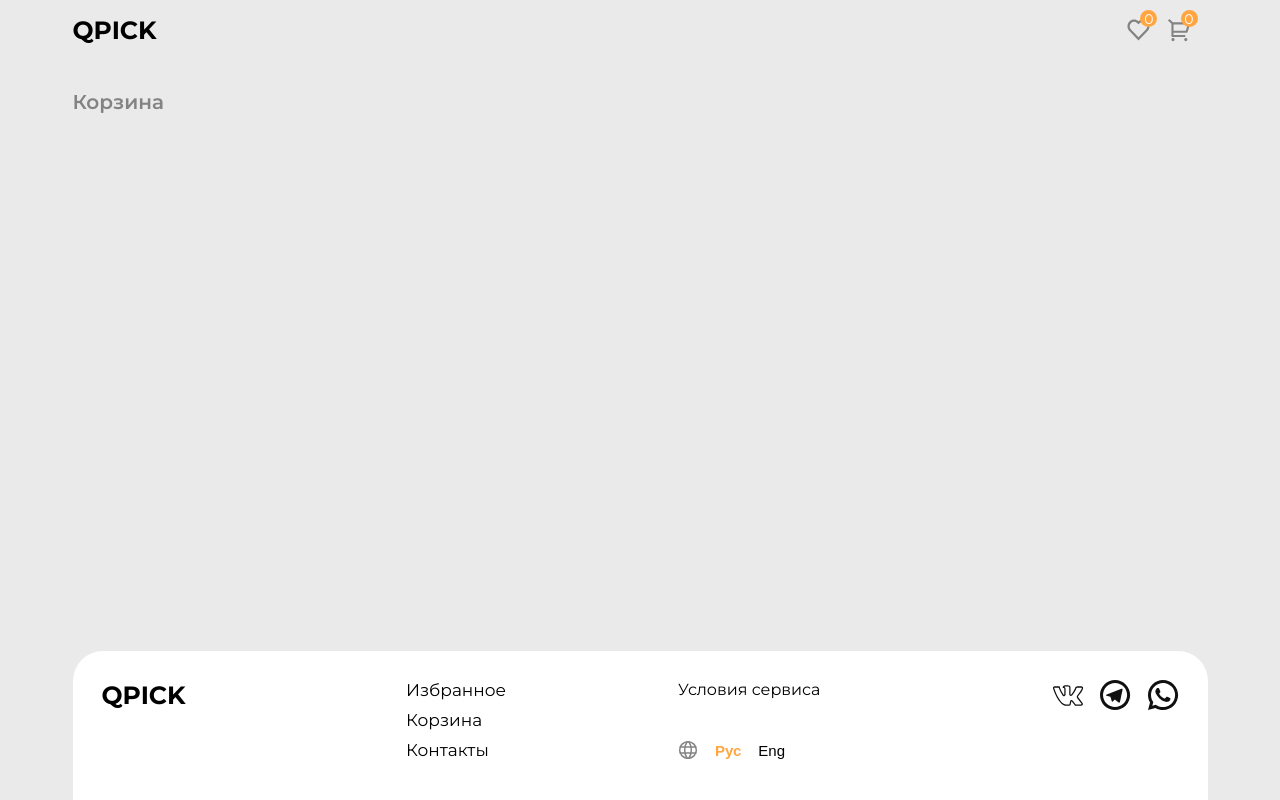
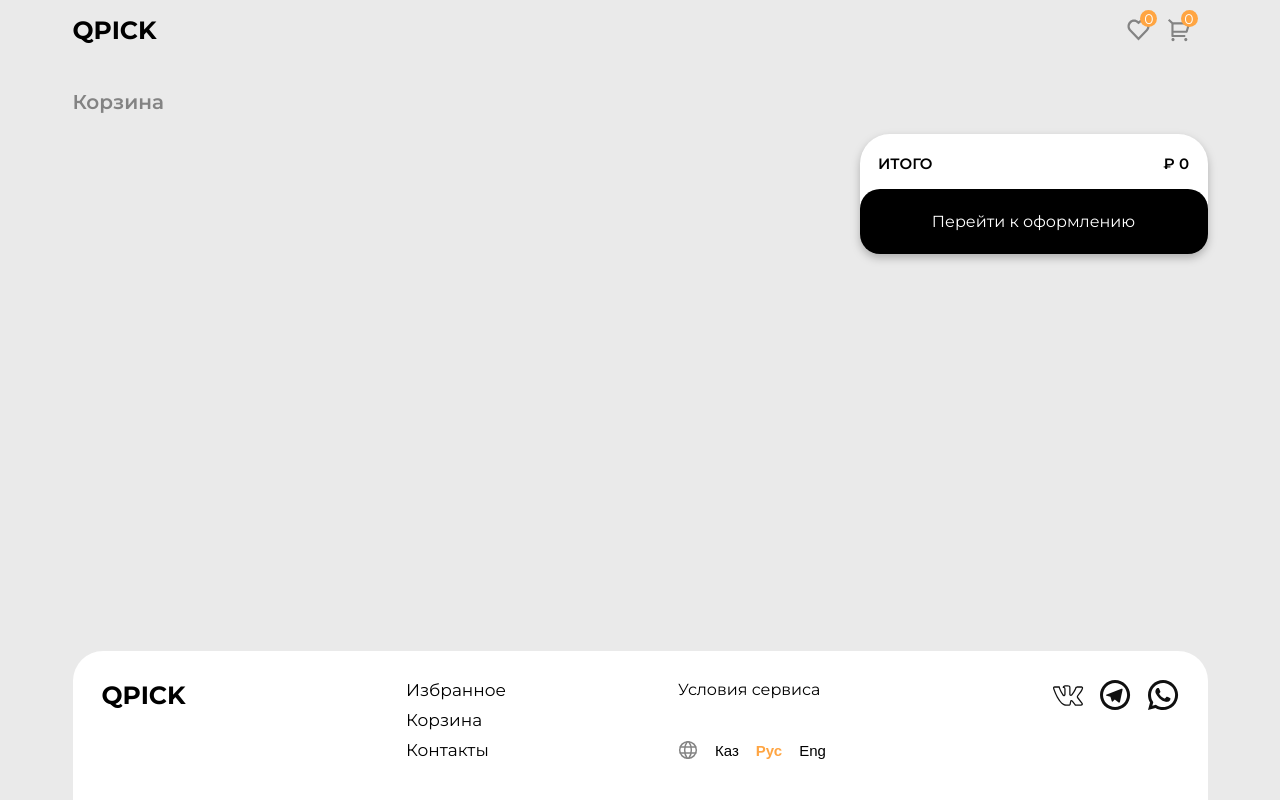
Before and after one commit to Maxeroz/neoflex-project-test, a React (Create React App) app: page /cart in a window 1280 px wide. Built offline with nearby package versions, Linux system fonts and the light colour scheme.

Commit message:
Main Tasks are done

```diff
--- a/src/App.js
+++ b/src/App.js
@@ -8,6 +8,7 @@ import { Route, Routes, useActionData } from "react-router-dom";
 import { useReducer } from "react";
 
 import data from "./data/data";
+import { act } from "react-dom/test-utils";
 
 function getDefaultCart() {
   let cart = {};
@@ -27,7 +28,7 @@ const initialState = {
   amountOfGoods: 0,
   totalCost: 0,
   cartItems: getDefaultCart(),
-  language: "rus",
+  language: "Рус",
 };
 
 function reducer(state, action) {
@@ -57,6 +58,28 @@ function reducer(state, action) {
       };
     }
 
+    case "deleteItemCompletely": {
+      const deleteItem = (prevItems, itemId) => {
+        return { ...prevItems, [itemId]: 0 };
+      };
+
+      return {
+        ...state,
+        amountOfGoods: state.amountOfGoods - state.cartItems[action.payload.id],
+        totalCost:
+          state.totalCost -
+          state.cartItems[action.payload.id] * action.payload.price,
+        cartItems: deleteItem(state.cartItems, action.payload.id),
+      };
+    }
+
+    case "changeLanguage": {
+      return {
+        ...state,
+        language: action.payload,
+      };
+    }
+
     default: {
       throw new Error("Unkown");
     }
@@ -64,10 +87,8 @@ function reducer(state, action) {
 }
 
 function App() {
-  const [{ amountOfGoods, cartItems }, dispatch] = useReducer(
-    reducer,
-    initialState
-  );
+  const [{ amountOfGoods, totalCost, cartItems, language }, dispatch] =
+    useReducer(reducer, initialState);
 
   return (
     <div className="app">
@@ -82,12 +103,13 @@ function App() {
               cartItems={cartItems}
               allItems={allItems}
               dispatch={dispatch}
+              totalCost={totalCost}
             />
           }
         />
       </Routes>
 
-      <Footer />
+      <Footer language={language} dispatch={dispatch} />
     </div>
   );
 }
--- a/src/components/Cart.js
+++ b/src/components/Cart.js
@@ -1,12 +1,13 @@
 import CartItem from "./CartItem";
 
-function Cart({ cartItems, allItems, dispatch }) {
+function Cart({ cartItems, allItems, dispatch, totalCost }) {
   return (
     <div className="cart contaier">
       <div className="category-title">
         <h2>Корзина</h2>
       </div>
-      <div className="cart-container">
+
+      <div className="cart-container container">
         <div className="cartItems container">
           {allItems.map((product) => {
             if (cartItems[product.id] !== 0) {
@@ -21,6 +22,15 @@ function Cart({ cartItems, allItems, dispatch }) {
             }
           })}
         </div>
+        <div className="shoppingCart-info">
+          <div className="total-price">
+            <span>ИТОГО</span>
+            <span>₽ {totalCost}</span>
+          </div>
+          <div className="purchase-container">
+            <p>Перейти к оформлению</p>
+          </div>
+        </div>
       </div>
     </div>
   );
--- a/src/components/CartItem.js
+++ b/src/components/CartItem.js
@@ -41,7 +41,16 @@ function CartItem(props) {
           <p className="price-cart-gray">{price} ₽</p>
         </div>
         <div className="btns-right-container">
-          <img src={Delete} className="delete-cart-icon" />
+          <img
+            src={Delete}
+            className="delete-cart-icon"
+            onClick={() =>
+              dispatch({
+                type: "deleteItemCompletely",
+                payload: { price: +price, id: id },
+              })
+            }
+          />
           <p className="price-cart-black">{price} ₽</p>
         </div>
       </div>
--- a/src/components/Footer.js
+++ b/src/components/Footer.js
@@ -1,9 +1,26 @@
 import Lang from "../icons/lang.svg";
+import { Link } from "react-router-dom";
 
 import VK from "../icons/VK.svg";
 import Telegram from "../icons/Telegram.svg";
 import Whatsapp from "../icons/Whatsapp.svg";
-function Footer() {
+
+const languages = [
+  {
+    id: 1,
+    lang: "Каз",
+  },
+  {
+    id: 2,
+    lang: "Рус",
+  },
+  {
+    id: 3,
+    lang: "Eng",
+  },
+];
+
+function Footer({ language, dispatch }) {
   return (
     <div className="footer">
       <div className="logo-footer">
@@ -13,7 +30,9 @@ function Footer() {
         <div>
           <ul className="list">
             <li>Избранное</li>
-            <li>Корзина</li>
+            <Link to="/cart" className="links">
+              <li>Корзина</li>
+            </Link>
             <li>Контакты</li>
           </ul>
         </div>
@@ -21,8 +40,19 @@ function Footer() {
           Условия сервиса
           <div className="language">
             <img src={Lang} />
-            <button className="btn btn-lang active-lang">Рус</button>
-            <button className="btn btn-lang ">Eng</button>
+
+            {languages.map((lang) => (
+              <button
+                className={`btn btn-lang ${
+                  language === lang.lang ? "active-lang" : ""
+                }`}
+                onClick={() =>
+                  dispatch({ type: "changeLanguage", payload: lang.lang })
+                }
+              >
+                {lang.lang}
+              </button>
+            ))}
           </div>
         </div>
       </div>
--- a/src/components/Product.js
+++ b/src/components/Product.js
@@ -28,9 +28,7 @@ function Product(props) {
               })
             }
           >
-            <Link to="/cart" className="links">
-              Купить
-            </Link>
+            Купить
           </button>
         </div>
       </div>
--- a/src/index.css
+++ b/src/index.css
@@ -118,7 +118,8 @@ h1 {
 }
 
 .cart-container {
-  /* min-height: 400px; */
+  display: flex;
+  justify-content: space-between;
 }
 
 .wirelessHeadphones-container {
@@ -242,6 +243,11 @@ h1 {
 
 .btn-lang {
   font-size: 15px;
+  transition: 0.1s ease-in;
+}
+
+.btn-lang:hover {
+  transform: scale(1.1);
 }
 
 .networks {
@@ -363,6 +369,11 @@ h1 {
 .delete-cart-icon {
   width: 20px;
   height: 20px;
+  transition: 0.1s ease-in;
+}
+
+.delete-cart-icon:hover {
+  transform: scale(1.1);
 }
 
 .price-cart-black {
@@ -370,3 +381,42 @@ h1 {
   color: var(--shadow-color);
   font-weight: 600;
 }
+
+.shoppingCart-info {
+  display: flex;
+  flex-direction: column;
+  width: 350px;
+  height: 120px;
+  filter: drop-shadow(0px 4px 4px rgba(0, 0, 0, 0.25));
+  background-color: var(--white);
+  border-radius: var(--border-radius);
+  justify-content: space-between;
+  align-items: center;
+}
+
+.total-price {
+  font-size: 15px;
+  font-weight: 600;
+  width: 311px;
+  height: 20px;
+  display: flex;
+  justify-content: space-between;
+  padding-top: 20px;
+}
+
+.purchase-container {
+  cursor: pointer;
+  display: flex;
+  justify-content: center;
+  align-items: center;
+  color: var(--white);
+  width: 348px;
+  background-color: var(--shadow-color);
+  height: 65px;
+  border-radius: 20px;
+  transition: 0.1s ease-in;
+}
+
+.purchase-container:hover {
+  transform: scale(1.02);
+}
```
